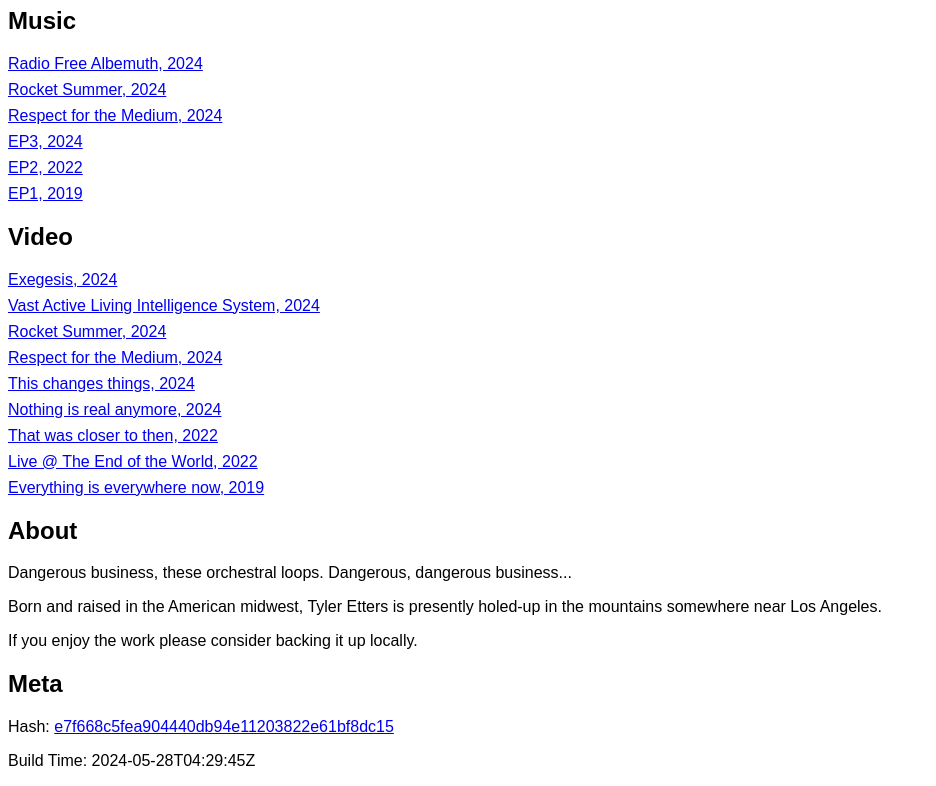
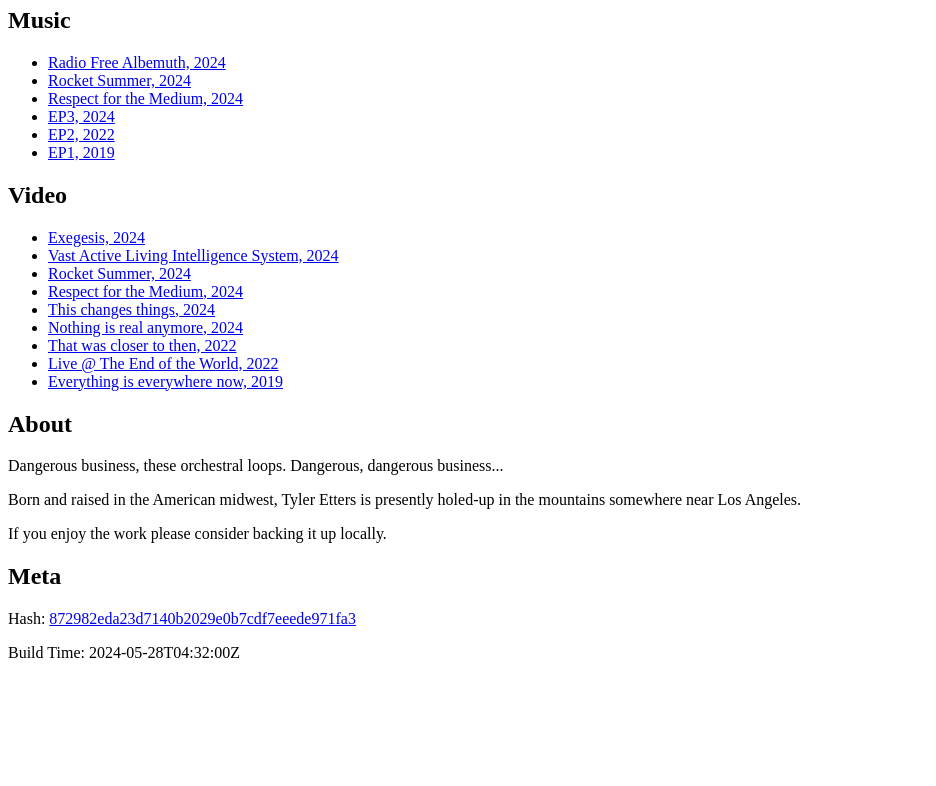
Before and after one commit to tyleretters/tbwtb.com, a plain HTML site: page index.html in a window 1280 px wide. Shown: the part 73-859 px from the top of the page, without its empty margins (0-936 px from the left). After the commit the page ends 800 px from the top, so only its background shows below. Drawn offline with Linux system fonts and the light colour scheme.

Commit message:
deploy: 872982eda23d7140b2029e0b7cdf7eeede971fa3

```diff
--- a/index.html
+++ b/index.html
@@ -5,7 +5,6 @@
   <title>They Became What They Beheld</title>
   <meta name="viewport" content="width=device-width, initial-scale=1">
   <meta name="description" content="Dangerous business, these orchestral loops. Dangerous, dangerous business...">
-  <link rel="stylesheet" type="text/css" href="style.css">
 </head>
 <body>
   <h1>They Became What They Beheld</h1>
@@ -35,7 +34,7 @@
   <p>Born and raised in the American midwest, Tyler Etters is presently holed-up in the mountains somewhere near Los Angeles.</p>
   <p>If you enjoy the work please consider backing it up locally.</p>
   <h2>Meta</h2>
-  <p>Hash: <a href="https://github.com/tyleretters/tbwtb.com/commit/e7f668c5fea904440db94e11203822e61bf8dc15">e7f668c5fea904440db94e11203822e61bf8dc15</a></p>
-  <p>Build Time: 2024-05-28T04:29:45Z</p>
+  <p>Hash: <a href="https://github.com/tyleretters/tbwtb.com/commit/872982eda23d7140b2029e0b7cdf7eeede971fa3">872982eda23d7140b2029e0b7cdf7eeede971fa3</a></p>
+  <p>Build Time: 2024-05-28T04:32:00Z</p>
 </body>
 </html>
--- a/style.css
+++ /dev/null
@@ -1,16 +0,0 @@
-body {
-  font-family: Arial, sans-serif;
-}
-
-a:hover {
-  text-decoration: none;
-}
-
-ul {
-  list-style-type: none;
-  padding: 0;
-}
-
-li {
-  margin-bottom: 0.5rem;
-}
```
